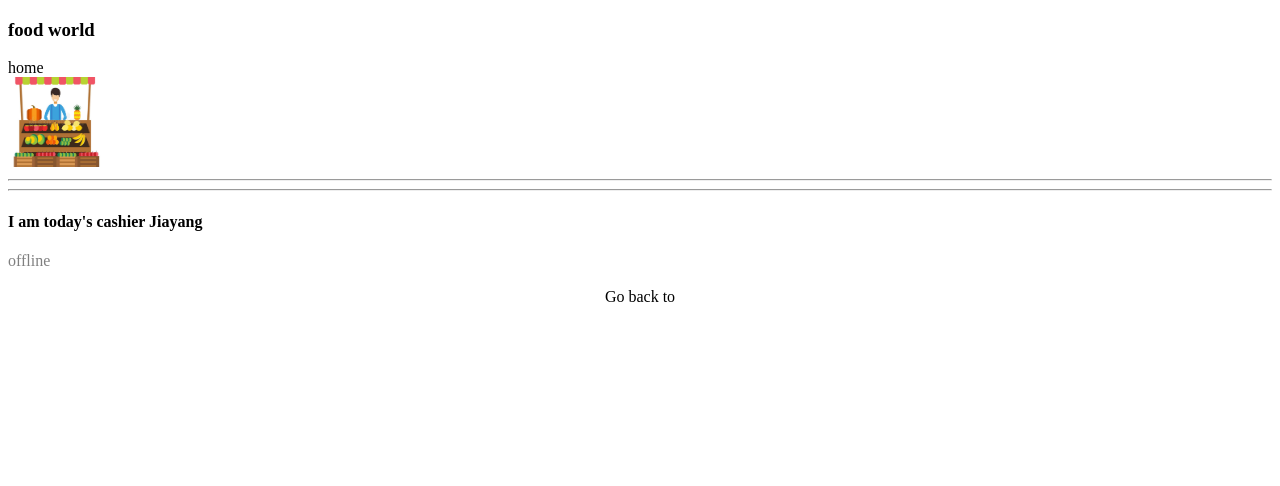
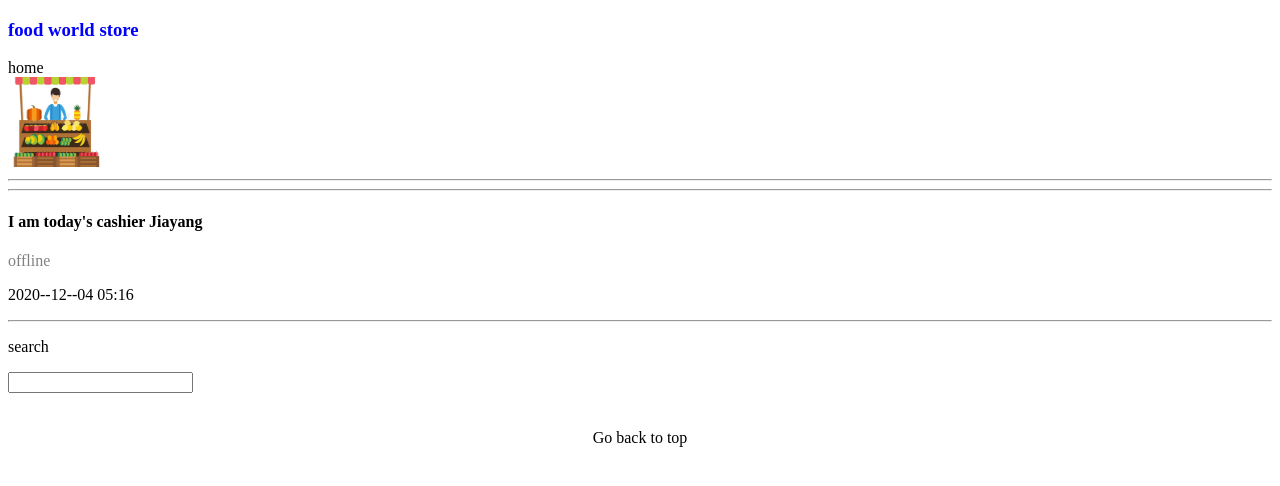
Before and after one commit to JiayangZhou/veg-store, an Angular app: page / in a window 1280 px wide. Shown: the top 486 px of the page. Built offline with nearby package versions, Linux system fonts and the light colour scheme.

Commit message:
added search bar

```diff
--- a/src/app/app.component.html
+++ b/src/app/app.component.html
@@ -10,9 +10,14 @@
   <hr/>
   <app-cashiers></app-cashiers>
 
-  <br />
+  <hr/>
+  <app-customers></app-customers>
+
+  <br/>
+  <br/>
+  <br/>
   <div style="text-align:center">
-    Go back to
+    Go back to top
   </div>
 
   <router-outlet></router-outlet>
--- a/src/app/app.module.ts
+++ b/src/app/app.module.ts
@@ -1,5 +1,6 @@
 import { BrowserModule } from '@angular/platform-browser';
 import { NgModule } from '@angular/core'; // core component
+import { FormsModule }   from '@angular/forms'; // data binding
 
 import { AppRoutingModule } from './app-routing.module';
 import { AppComponent } from './app.component'; // root component
@@ -7,16 +8,19 @@ import { AppComponent } from './app.component'; // root component
 import { ShelvesComponent } from './components/shelves/shelves.component';
 import { CashiersComponent } from './components/cashiers/cashiers.component';
 import { CategoriesComponent } from './components/categories/categories.component';
+import { CustomersComponent } from './components/customers/customers.component';
 
 @NgModule({
   declarations: [
     AppComponent, // components
     ShelvesComponent,
     CashiersComponent,
-    CategoriesComponent
+    CategoriesComponent,
+    CustomersComponent
   ],
   imports: [ // dependency
     BrowserModule,
+    FormsModule,
     AppRoutingModule
   ],
   providers: [], // service
--- a/src/app/components/cashiers/cashiers.component.html
+++ b/src/app/components/cashiers/cashiers.component.html
@@ -10,3 +10,7 @@
     <div *ngSwitchCase="2">busy</div>
     <div *ngSwitchDefault>left</div>
 </div>
+
+<p>
+    {{today | date : 'yyyy--MM--dd HH:mm'}}
+</p>
--- a/src/app/components/cashiers/cashiers.component.ts
+++ b/src/app/components/cashiers/cashiers.component.ts
@@ -8,15 +8,16 @@ import { Component, OnInit } from '@angular/core';
 export class CashiersComponent implements OnInit {
 
   public name : string = "Jiayang";
-
   public cashierInfo : object = {
     name : "xxx",
     age : '25'
   }
+  public isOnline : number = 0;
+  public today : any = new Date;
 
-  public isOnline : number = 0;
-
-  constructor() { }
+  constructor() {
+    console.log(this.today);
+  }
 
   ngOnInit(): void {
   }
--- a/src/app/components/categories/categories.component.html
+++ b/src/app/components/categories/categories.component.html
@@ -1,4 +1,4 @@
-<h3>food world</h3>
+<h3 [ngStyle]="{'color': attr}">food world store</h3>
 <div [title] = "description">
     home
 </div>
--- a/src/app/components/categories/categories.component.ts
+++ b/src/app/components/categories/categories.component.ts
@@ -9,6 +9,7 @@ export class CategoriesComponent implements OnInit {
   public title : string = "food world";
   public description : string = "go back to home page";
   public topBar : Array<string> = ['user','cart'];
+  public attr:string = 'blue';
   public topBarList : any[] = [{
     tag: 'home',
     descrp : 'home'
--- /dev/null
+++ b/src/app/components/customers/customers.component.html
@@ -0,0 +1,3 @@
+<p>search</p>
+
+<input type="text" (keydown) = "keyDown($event)"/>
--- /dev/null
+++ b/src/app/components/customers/customers.component.ts
@@ -0,0 +1,20 @@
+import { Component, OnInit } from '@angular/core';
+
+@Component({
+  selector: 'app-customers',
+  templateUrl: './customers.component.html',
+  styleUrls: ['./customers.component.css']
+})
+export class CustomersComponent implements OnInit {
+
+  keyDown(e:any){
+    if(e.keyCode == 13){
+      alert('nothing found');
+    }
+  }
+  constructor() { }
+
+  ngOnInit(): void {
+  }
+
+}
--- a/src/app/components/shelves/shelves.component.html
+++ b/src/app/components/shelves/shelves.component.html
@@ -15,4 +15,7 @@
     </li>
 </ul>
 
-<span [innerHTML] = 'content' class="red"></span>
+
+<button (click) ="run()">
+    <span [innerHTML] = 'content' class="red"></span>
+</button>
--- a/src/app/components/shelves/shelves.component.ts
+++ b/src/app/components/shelves/shelves.component.ts
@@ -46,6 +46,19 @@ export class ShelvesComponent{
       ]
     }
     ]
+    public itemNum : number = 0;
+
+    run(){
+      alert('cart emptied');
+    }
+
+    getItem(){
+
+    }
+
+    setItem(){
+
+    }
 
     getTitle(){
         return this.title;
```
Also changed, not shown: src/app/components/customers/customers.component.css (added), 1 other file (tests, documents, lock files or other folders).
